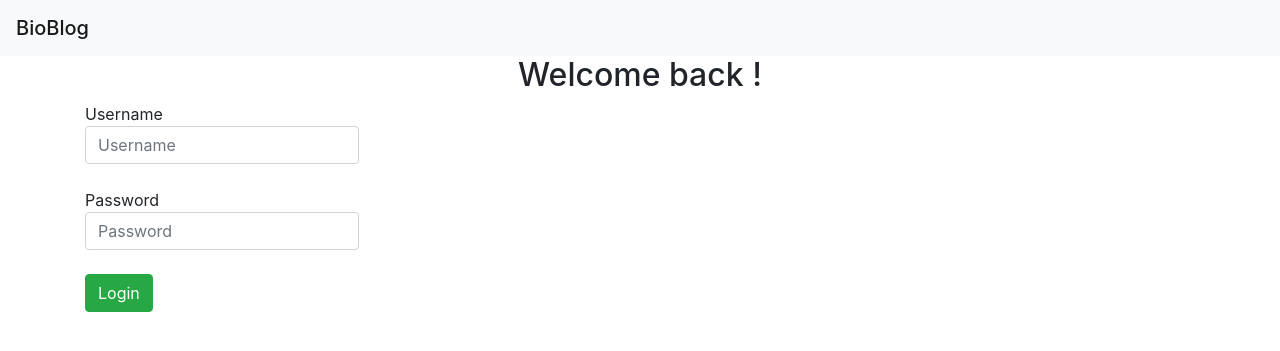
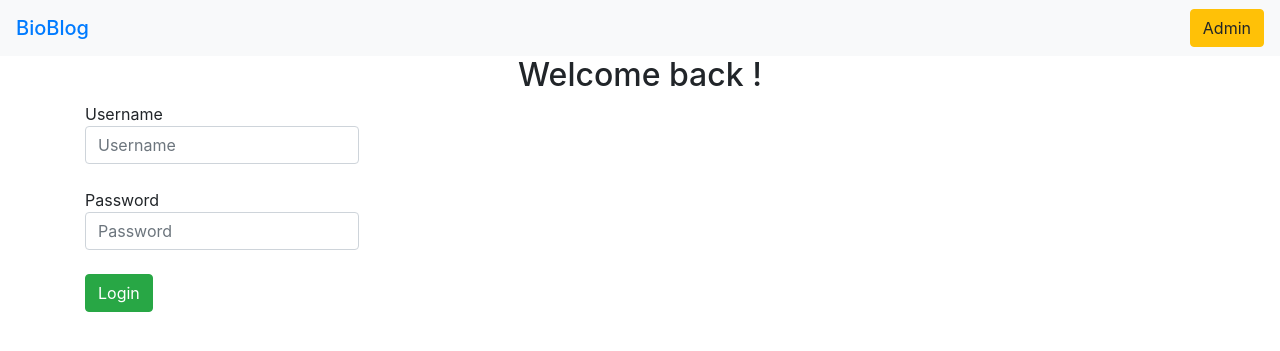
Before and after one commit to Adramaryl/bioblog, a PHP site: page /login/ in a window 1280 px wide. Shown: the top 351 px of the page. Run offline with PHP 8.4, Linux system fonts and the light colour scheme; some libraries are stand-ins or nearby versions.

```diff
--- a/header.php
+++ b/header.php
@@ -1,5 +1,6 @@
 <header>
     <nav class="navbar navbar-light bg-light">
-        <h1 class="navbar-brand mb-0"><?= $appName ?></h1>
+        <h1 class="navbar-brand mb-0 mr-auto"><a href="/bio_blog"><?= $appName ?></a></h1>
+        <a href="/bio_blog/admin" class="btn btn-warning">Admin</a>
     </nav>
 </header>
```
